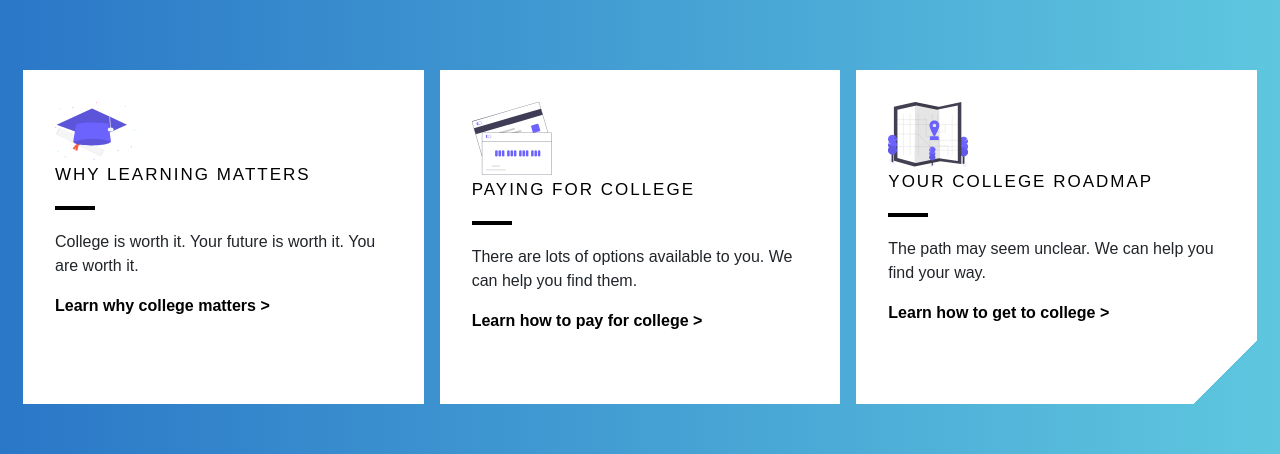
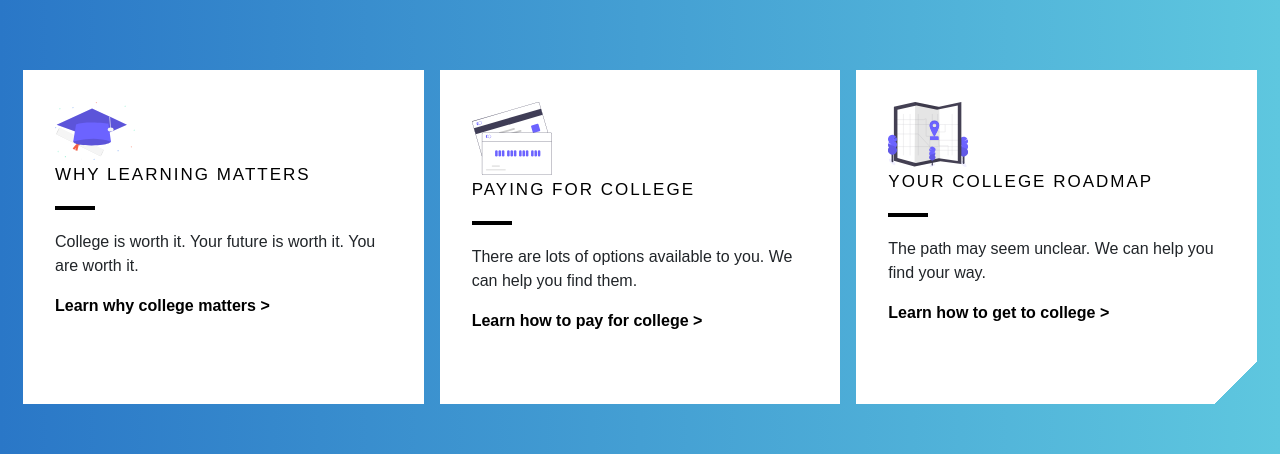
Before and after one commit to Emmzy-Tech/plan-future-section, a plain HTML site: page index.html in a window 1280 px wide. Shown: the part 354-808 px from the top of the page. Drawn offline with nearby package versions, Linux system fonts and the light colour scheme.

Commit message:
New Commit

```diff
--- a/style.css
+++ b/style.css
@@ -91,7 +91,7 @@
     display: block;
 }
 .future .col.cut-corner {
-    background: linear-gradient(-45deg, transparent 45px,#fff 0);
+    background: linear-gradient(-45deg, transparent 30px,#fff 0);
     background-size: 100% 100%;
     background-repeat: no-repeat;
 }
```
